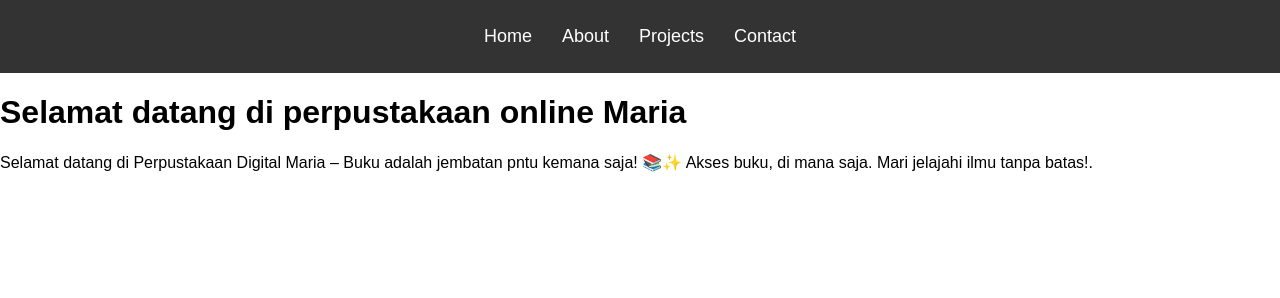
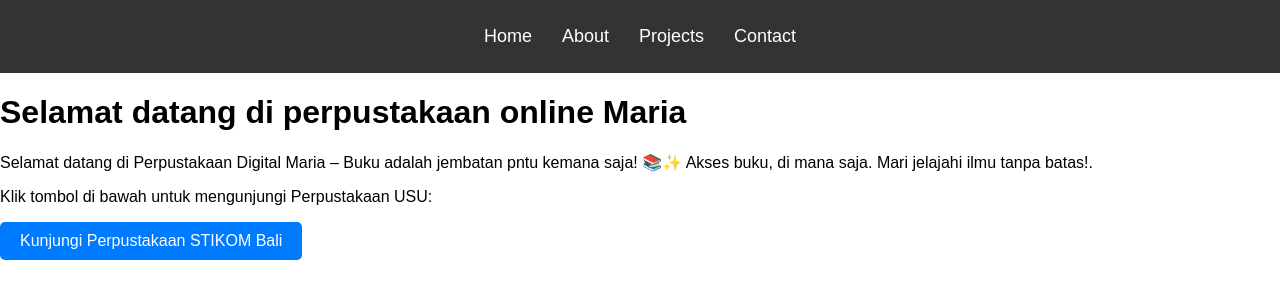
Before and after one commit to Mariavaniasilalahi/Mariavaniasilalahi.github.io, a plain HTML site: page index.html in a window 1280 px wide. Drawn offline with Linux system fonts and the light colour scheme; a script that the page names is missing.

Commit message:
Update index.html

```diff
--- a/index.html
+++ b/index.html
@@ -26,7 +26,37 @@
         <b1>Selamat datang di Perpustakaan Digital Maria – Buku adalah jembatan pntu kemana saja! 📚✨
          Akses buku, di mana saja. Mari jelajahi ilmu tanpa batas!.</b1></p>
     </main>
+<!DOCTYPE html>
+<html lang="id">
+<head>
+    <meta charset="UTF-8">
+    <meta name="viewport" content="width=device-width, initial-scale=1.0">
+    <title>Website Saya</title>
+    <style>
+        .btn {
+            display: inline-block;
+            background-color: #007bff;
+            color: white;
+            padding: 10px 20px;
+            text-decoration: none;
+            border-radius: 5px;
+        }
 
+        .btn:hover {
+            background-color: #0056b3;
+        }
+    </style>
+</head>
+<body>
+
+    <p>Klik tombol di bawah untuk mengunjungi Perpustakaan USU:</p>
+
+    <a href="https://library.stikom-bali.ac.id/" target="_blank" class="btn">
+        Kunjungi Perpustakaan STIKOM Bali
+    </a>
+
+</body>
+</html>
     <script src="script.js"></script>
 </body>
 </html>
```
